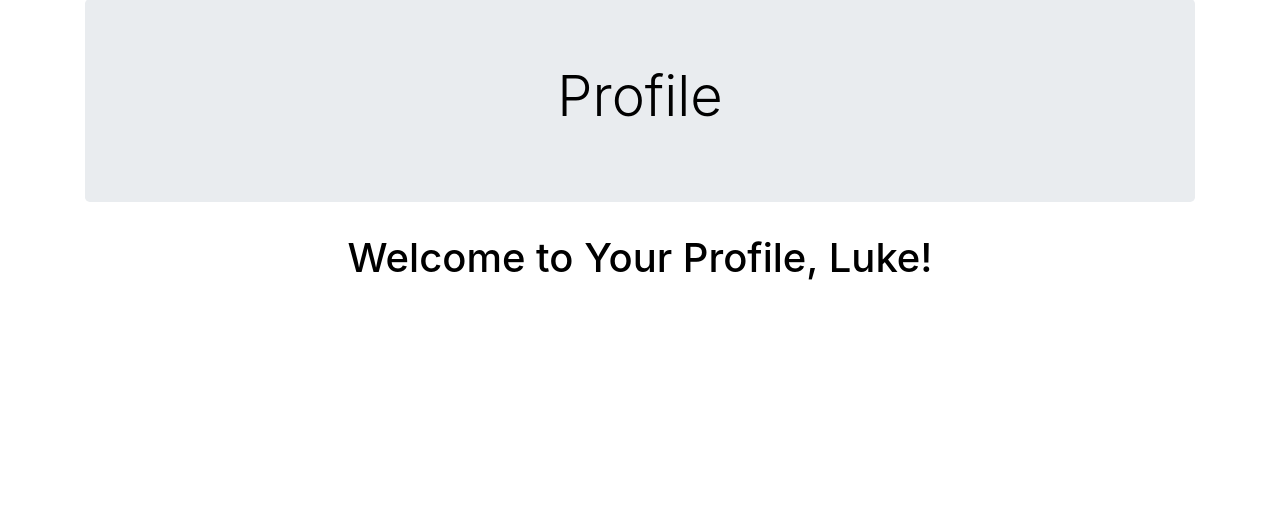
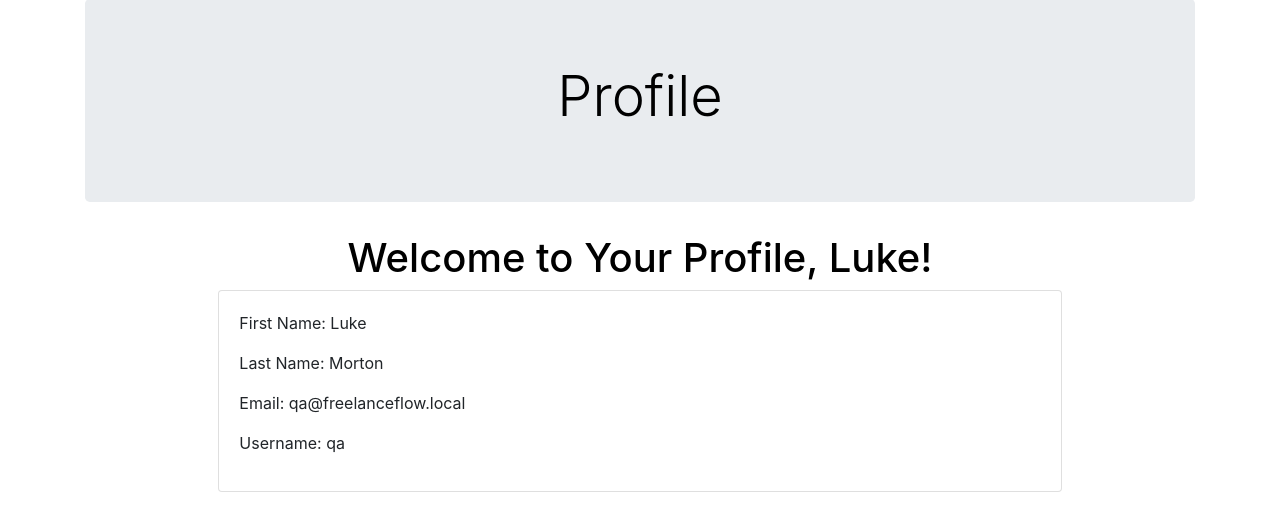
Before and after one commit to LukeM94/B8IT150-CA, a Flask app: page /profile in a window 1280 px wide. Shown: the part 105-636 px from the top of the page. Run offline with Flask 3, Linux system fonts and the light colour scheme; a user stored in the database is signed in.

Commit message:
Adding username field
Missed username field - added it in

```diff
--- a/application.py
+++ b/application.py
@@ -2,32 +2,25 @@ import sqlite3
 from flask import Flask, render_template, request, url_for, flash, redirect, abort
 from flask_login import LoginManager, UserMixin, current_user, login_required, login_user, logout_user
 from werkzeug.exceptions import abort
+
+app = Flask(__name__)
+app.config['SECRET_KEY'] = '1234567890'
+login_manager = LoginManager(app)
+login_manager.login_view = "login"
 
 def database_connection():
     conn = sqlite3.connect('freelanceflow.db')
     conn.row_factory = sqlite3.Row
     return conn
 
-def get_job(job_id):
-    conn = database_connection()
-    job = conn.execute('SELECT * FROM Jobs WHERE jobid = ?', (job_id,)).fetchone()
-    conn.close()
-    if job is None:
-        abort(404)
-    return job
-
-app = Flask(__name__)
-app.config['SECRET_KEY'] = '1234567890'
-login_manager = LoginManager(app)
-login_manager.login_view = "login"
-
 class User(UserMixin):
-    def __init__(self, id, emailaddress, password, firstname, lastname):
+    def __init__(self, id, emailaddress, password, firstname, lastname, username):
         self.id = id
         self.emailaddress = emailaddress
         self.password = password
         self.firstname = firstname
         self.lastname = lastname
+        self.username = username
         self.authenticated = False
 
     def is_active(self):
@@ -46,8 +39,16 @@ def load_user(user_id):
     conn.close()
     if user_data is None:
         return None
-    user = User(user_data['userid'], user_data['emailaddress'], user_data['password'], user_data['firstname'], user_data['lastname'])
+    user = User(user_data['userid'], user_data['emailaddress'], user_data['password'], user_data['firstname'], user_data['lastname'], user_data['username'])
     return user
+
+def get_job(job_id):
+    conn = database_connection()
+    job = conn.execute('SELECT * FROM Jobs WHERE jobid = ?', (job_id,)).fetchone()
+    conn.close()
+    if job is None:
+        abort(404)
+    return job
 
 @app.route('/')
 def index():
@@ -113,7 +114,7 @@ def login():
         conn.close()
 
         if user_data and user_data['password'] == password:
-            user = User(user_data['userid'], user_data['emailaddress'], user_data['password'], user_data['firstname'], user_data['lastname'])
+            user = User(user_data['userid'], user_data['emailaddress'], user_data['password'], user_data['firstname'], user_data['lastname'], user_data['username'])
             user.authenticated = True
             login_user(user)
             return redirect(url_for('profile'))
--- a/templates/profile.html
+++ b/templates/profile.html
@@ -4,4 +4,16 @@
 {% block jumbotron_title %} Profile {% endblock %}
 {% block content %}
     <h1>Welcome to Your Profile, {{ user.firstname }}!</h1>
+    <div class="row justify-content-center">
+        <div class="col-md-8">
+            <div class="card">
+                <div class="card-body">
+                    <p>First Name: {{ user.firstname }}</p>
+                    <p>Last Name: {{ user.lastname }}</p>
+                    <p>Email: {{ user.emailaddress }}</p>
+                    <p>Username: {{ user.username }}</p>
+                </div>
+            </div>
+        </div>
+    </div>
 {% endblock %}
```
Also changed, not shown: templates/createjob.html (+6 -6 lines), templates/job.html (+14 -6 lines), freelanceflow.db.
